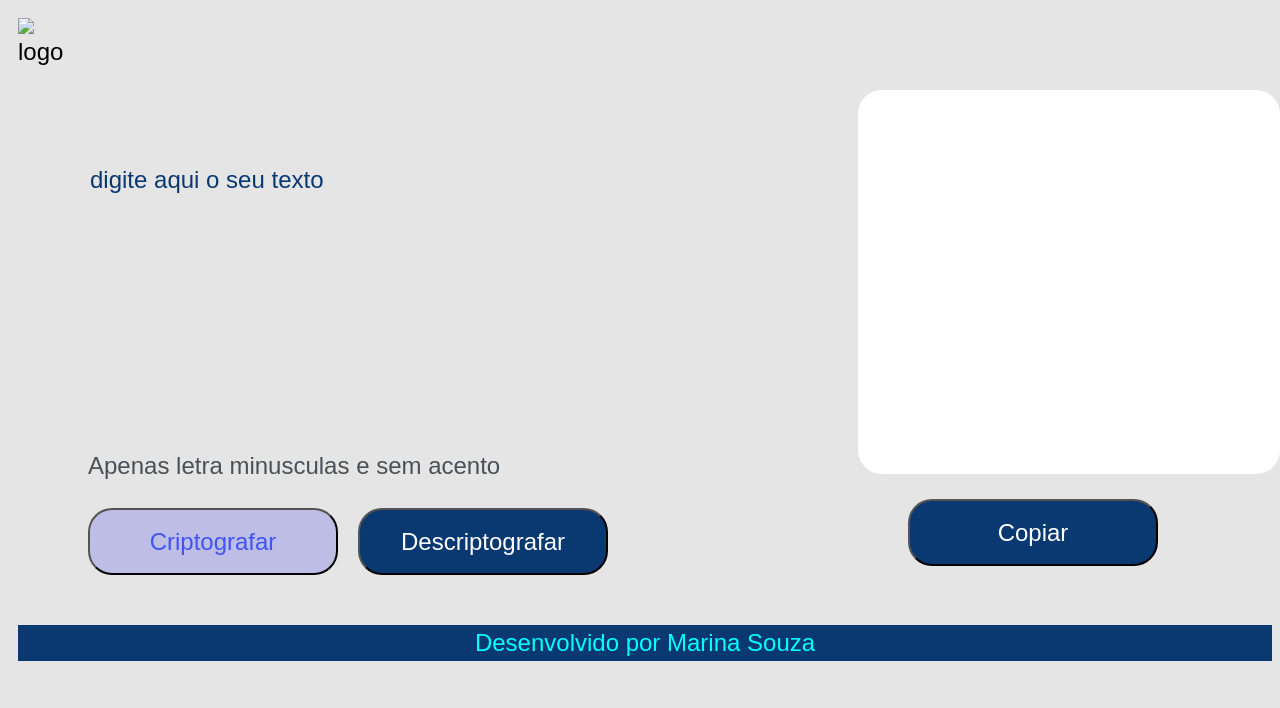
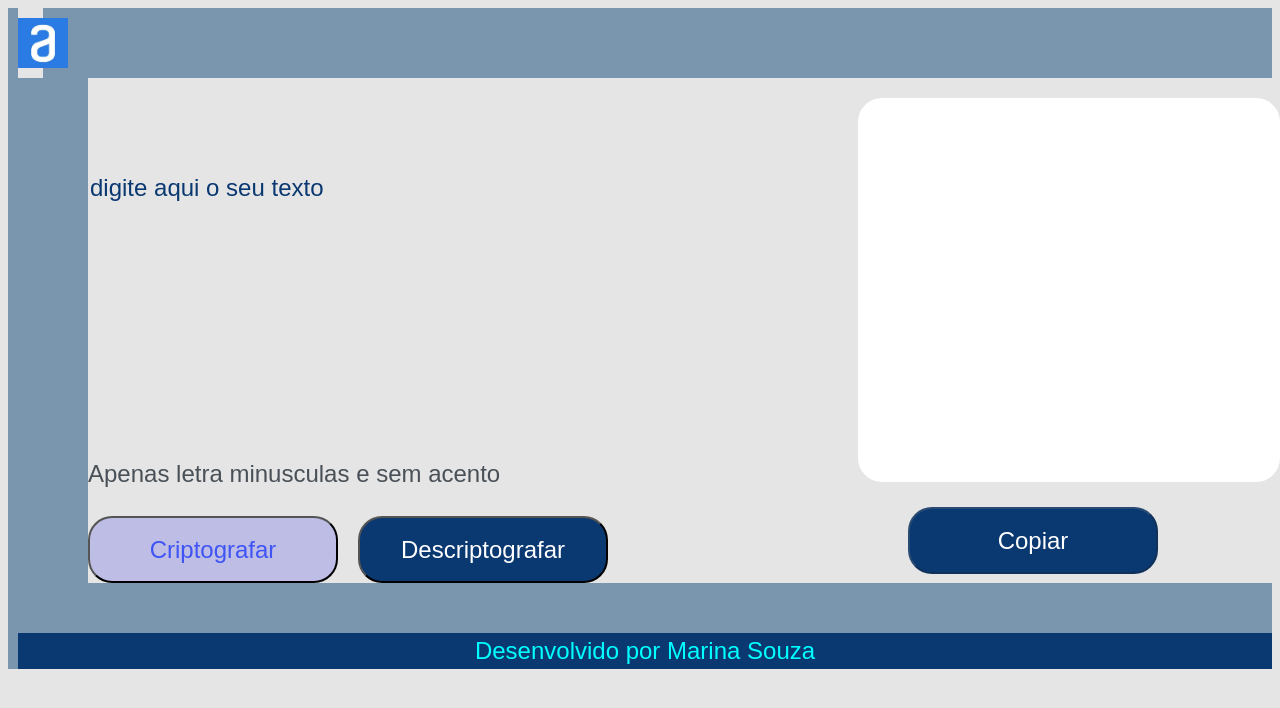
Before and after one commit to Marinasouza67/Decofuncionando, a plain HTML site: page index.html in a window 1280 px wide. Drawn offline with Linux system fonts and the light colour scheme.

```diff
--- a/index.html
+++ b/index.html
@@ -12,7 +12,7 @@
 </head>
 <body>
     <header class="cabecalho">
-        <img src="img/logo.png" alt="logo" width="40px" height="40px">
+        <img src="assets/logo.png" alt="logo" width="50px" height="50px">
     </header>
     <main>
         <section>
@@ -28,7 +28,7 @@
 
                 <section>
                     <textarea class="mensagem"  ></textarea>
-            <button class="btn-copiar">Copiar</button>
+            <button class="btn-copiar" disabled>Copiar</button>
                 </section>
     </main>
 
--- a/style.css
+++ b/style.css
@@ -1,5 +1,10 @@
-*{
-    background: #e5e5e5;
+
+@media screen and (max-width: 768px){
+	/* Estilizações CSS */
+}
+
+
+*{ background: #e5e5e5;
     font-family: "Montserrat", sans-serif;
 font-size:24px;
 font-weight: 200;
@@ -7,6 +12,12 @@ line-height: 150%;
 
 
 }
+
+body{
+    background-color: rgb(122, 150, 174);
+}
+
+
 .cabecalho{
     margin-left: 10px;
     padding-top: 10px;
```
Also changed, not shown: assets/i.png (renamed from i.png), assets/logo.png (renamed from logo.png), assets/mensagem.png (renamed from mensagem.png).
